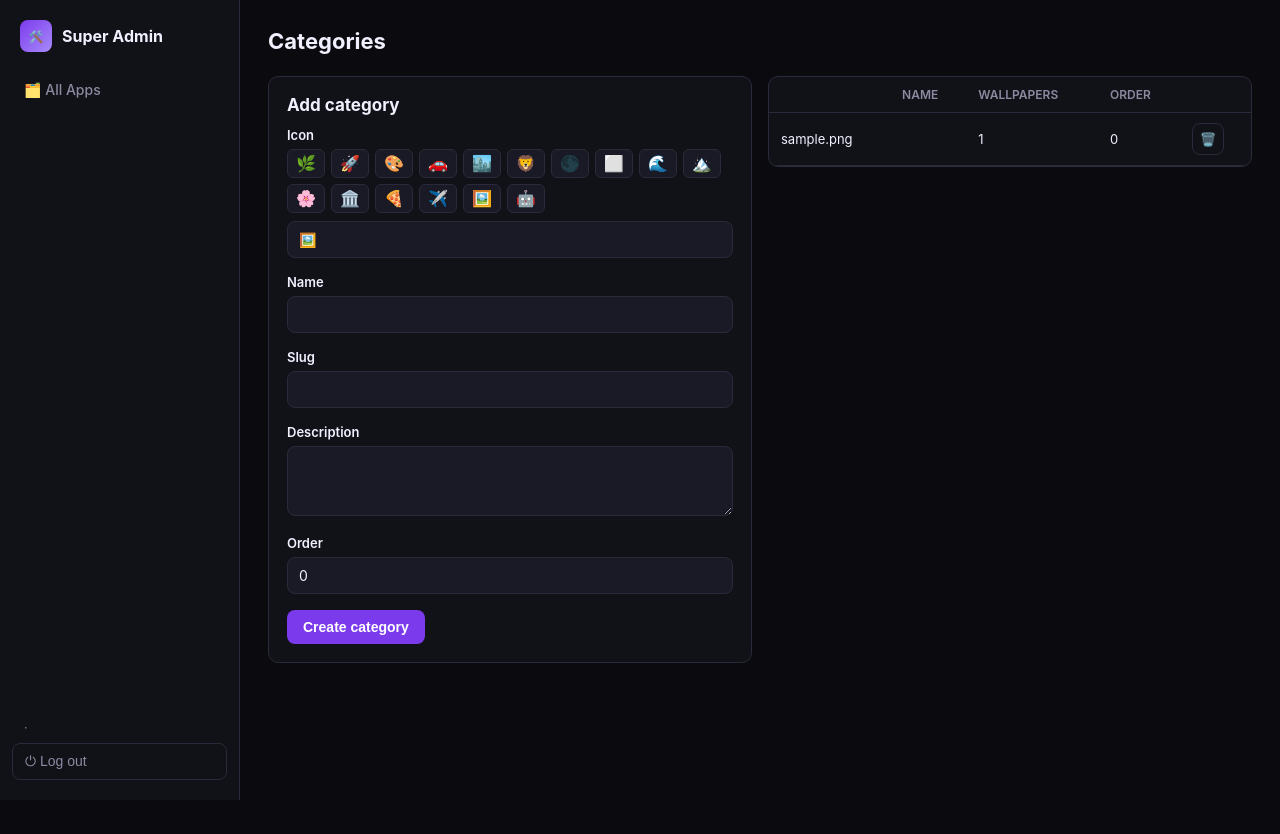
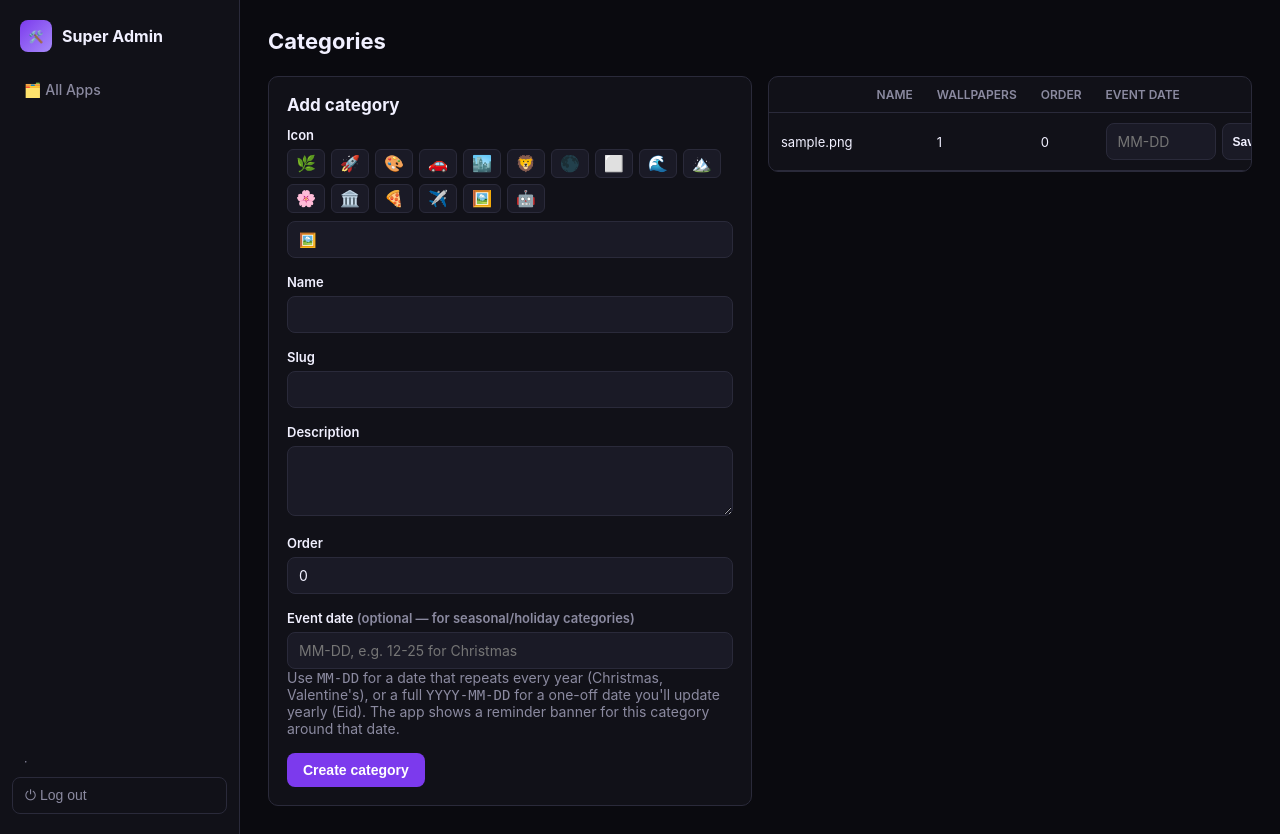
Before and after one commit to nain44/multiart-ai, a PHP site: template admin-php/src/Views/wallpapers/categories.php in a window 1280 px wide. Before the commit the page ends 800 px from the top, so only its background shows below. Run offline with PHP 8.4, Linux system fonts and the light colour scheme; the template is opened without the code that fills it: most values are stand-ins (such as "Sample title", 1, 10 or a date in 2020); data that the repository does not hold is empty.

Commit message:
Let admin set a category's event date for seasonal reminders
Add-category form gets an "Event date" field, and each existing row
gets an inline field to set/update it later (needed yearly for Eid,
whose date isn't fixed). Wires through to the new eventDate field on
the backend Category model.

Co-Authored-By: Claude Sonnet 5 <noreply@anthropic.com>

```diff
--- a/admin-php/public/index.php
+++ b/admin-php/public/index.php
@@ -73,6 +73,7 @@ $routes = [
     ['GET', '#^/admin/wallpapers/categories$#', [CategoryController::class, 'index']],
     ['POST', '#^/admin/wallpapers/categories$#', [CategoryController::class, 'create']],
     ['POST', '#^/admin/wallpapers/categories/(?P<id>[^/]+)/delete$#', [CategoryController::class, 'destroy']],
+    ['POST', '#^/admin/wallpapers/categories/(?P<id>[^/]+)/event-date$#', [CategoryController::class, 'updateEventDate']],
 
     ['GET', '#^/admin/wallpapers/upload$#', [UploadController::class, 'show']],
     ['POST', '#^/admin/wallpapers/upload$#', [UploadController::class, 'store']],
--- a/admin-php/src/Views/wallpapers/categories.php
+++ b/admin-php/src/Views/wallpapers/categories.php
@@ -36,6 +36,11 @@ $emojis = ['🌿','🚀','🎨','🚗','🏙️','🦁','🌑','⬜','🌊','
         <label for="order">Order</label>
         <input id="order" name="order" type="number" value="0">
       </div>
+      <div class="field">
+        <label for="eventDate">Event date <span class="muted">(optional — for seasonal/holiday categories)</span></label>
+        <input id="eventDate" name="eventDate" type="text" placeholder="MM-DD, e.g. 12-25 for Christmas">
+        <span class="muted">Use <code>MM-DD</code> for a date that repeats every year (Christmas, Valentine's), or a full <code>YYYY-MM-DD</code> for a one-off date you'll update yearly (Eid). The app shows a reminder banner for this category around that date.</span>
+      </div>
       <button class="btn" type="submit">Create category</button>
     </form>
   </div>
@@ -46,7 +51,7 @@ $emojis = ['🌿','🚀','🎨','🚗','🏙️','🦁','🌑','⬜','🌊','
     <?php else: ?>
       <table>
         <thead>
-          <tr><th></th><th>Name</th><th>Wallpapers</th><th>Order</th><th></th></tr>
+          <tr><th></th><th>Name</th><th>Wallpapers</th><th>Order</th><th>Event date</th><th></th></tr>
         </thead>
         <tbody>
           <?php foreach ($categories as $cat): ?>
@@ -58,6 +63,12 @@ $emojis = ['🌿','🚀','🎨','🚗','🏙️','🦁','🌑','⬜','🌊','
               </td>
               <td><?= (int) $cat['wallpaperCount'] ?></td>
               <td><?= (int) $cat['order'] ?></td>
+              <td>
+                <form method="post" action="/admin/wallpapers/categories/<?= View::e($cat['_id']) ?>/event-date" style="display:flex; gap:6px;">
+                  <input name="eventDate" type="text" value="<?= View::e($cat['eventDate'] ?? '') ?>" placeholder="MM-DD" style="width:110px;">
+                  <button class="btn btn-secondary btn-sm" type="submit">Save</button>
+                </form>
+              </td>
               <td>
                 <form method="post" action="/admin/wallpapers/categories/<?= View::e($cat['_id']) ?>/delete"
                       data-confirm="Deactivate &quot;<?= View::e($cat['name']) ?>&quot;? It stays in the database but stops showing in the app.">
```
Also changed, not shown: admin-php/src/Controllers/Wallpapers/CategoryController.php (+18 -0 lines).
